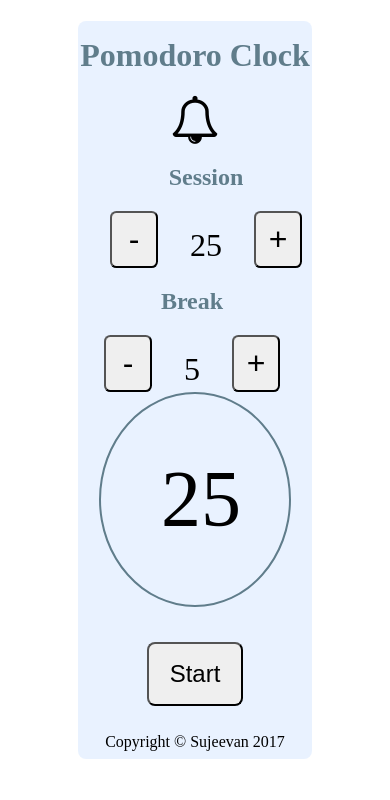
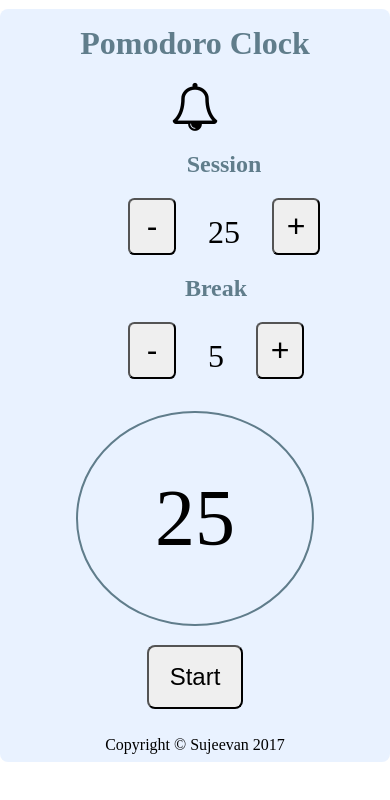
Before and after one commit to sujeevan-dev/Pomodoro-Clock, a plain HTML site: page index.html in a window 390 px wide. Drawn offline with nearby package versions, Linux system fonts and the light colour scheme.

Commit message:
Added media queries for smaller screens

```diff
--- a/css/style.css
+++ b/css/style.css
@@ -1,12 +1,14 @@
-body {
+html, body {
 	margin: 0;
 	padding: 0;
 }
 
 #container {
 	background: rgba(200, 222, 255, 0.4);
-	width: 60%;
+	width: 80%;
+	min-width: 320px;
 	margin: 0 auto;
+	margin-top: -0.8rem;
 	border-radius: 0.5rem;
 }
 
@@ -72,6 +74,7 @@ h2 {
 
 .pomodoro-clock {
 	clear: both;
+	padding-top: 2rem;
 }
 
 #clock {
@@ -84,7 +87,7 @@ h2 {
 }
 
 #controls {
-	margin-top: 2rem;
+	margin-top: 1rem;
 }
 .center {
 	display: block;
@@ -96,3 +99,29 @@ footer {
 	padding: 0.5rem;
 	text-align: center;
 }
+
+/* Media Queries */
+
+@media screen and (max-width: 575px) and (min-width: 325px){
+     #container {
+    	width: 100%;
+    }
+}
+
+@media screen and (max-width: 465px) and (min-width: 325px){
+     #container {
+    	width: 100%;
+    }
+
+    .set-session, .set-break {
+    	clear: both;
+    	display: inline-block;
+    	margin: 0 auto;
+    	margin-left: 8rem;
+    	padding: 0;
+    	float: left;
+
+
+    }
+
+}
```
